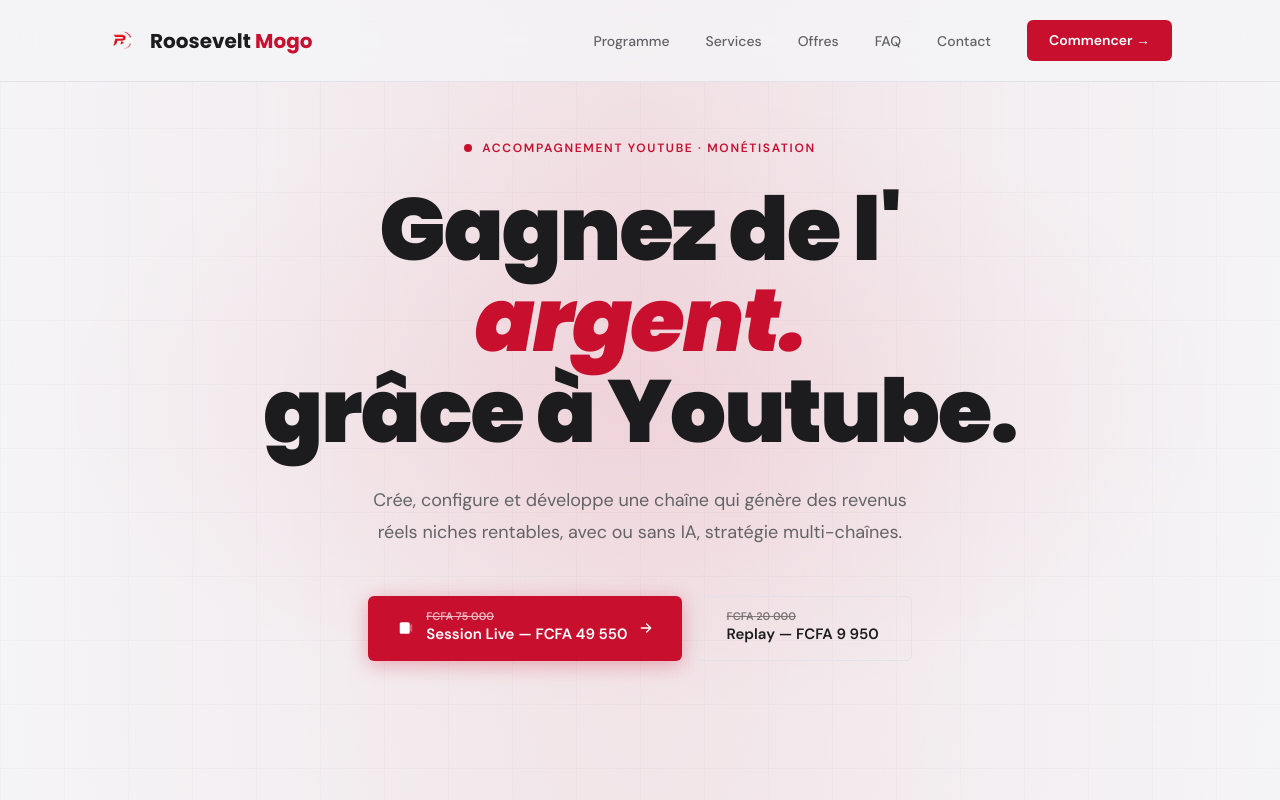
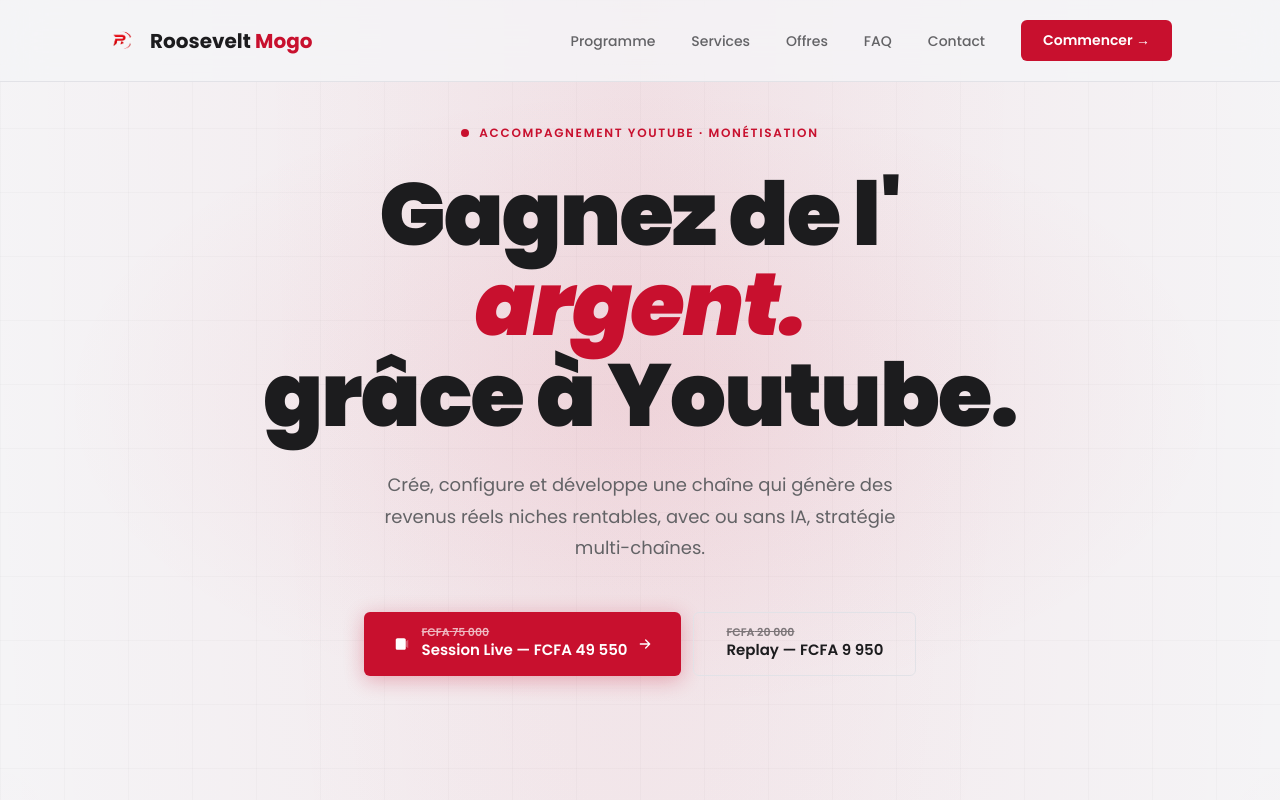
Before and after one commit to rosby17/roosevelt-formation, a Next.js app: page / in a window 1280 px wide. Shown: the top 800 px of the page. Built offline with nearby package versions, Linux system fonts and the light colour scheme.

Commit message:
style: unify all fonts to Poppins — remove DM Sans

```diff
--- a/src/app/globals.css
+++ b/src/app/globals.css
@@ -1,4 +1,4 @@
-@import url('https://fonts.googleapis.com/css2?family=Poppins:ital,wght@0,400;0,500;0,600;0,700;0,800;0,900;1,700;1,900&family=DM+Sans:wght@300;400;500;600&display=swap');
+@import url('https://fonts.googleapis.com/css2?family=Poppins:ital,wght@0,300;0,400;0,500;0,600;0,700;0,800;0,900;1,700;1,900&display=swap');
 @import "tailwindcss";
 
 :root {
@@ -13,7 +13,7 @@
   --white-muted: #A09C96;
   --white-dim: #635F5A;
   --font-display: 'Poppins', 'Poppins Fallback', sans-serif;
-  --font-body: 'DM Sans', system-ui, sans-serif;
+  --font-body: 'Poppins', 'Poppins Fallback', sans-serif;
   --nav-bg: rgba(13, 13, 13, 0.82);
   --nav-bg-mobile: rgba(13, 13, 13, 0.96);
   --bg-image:
```
